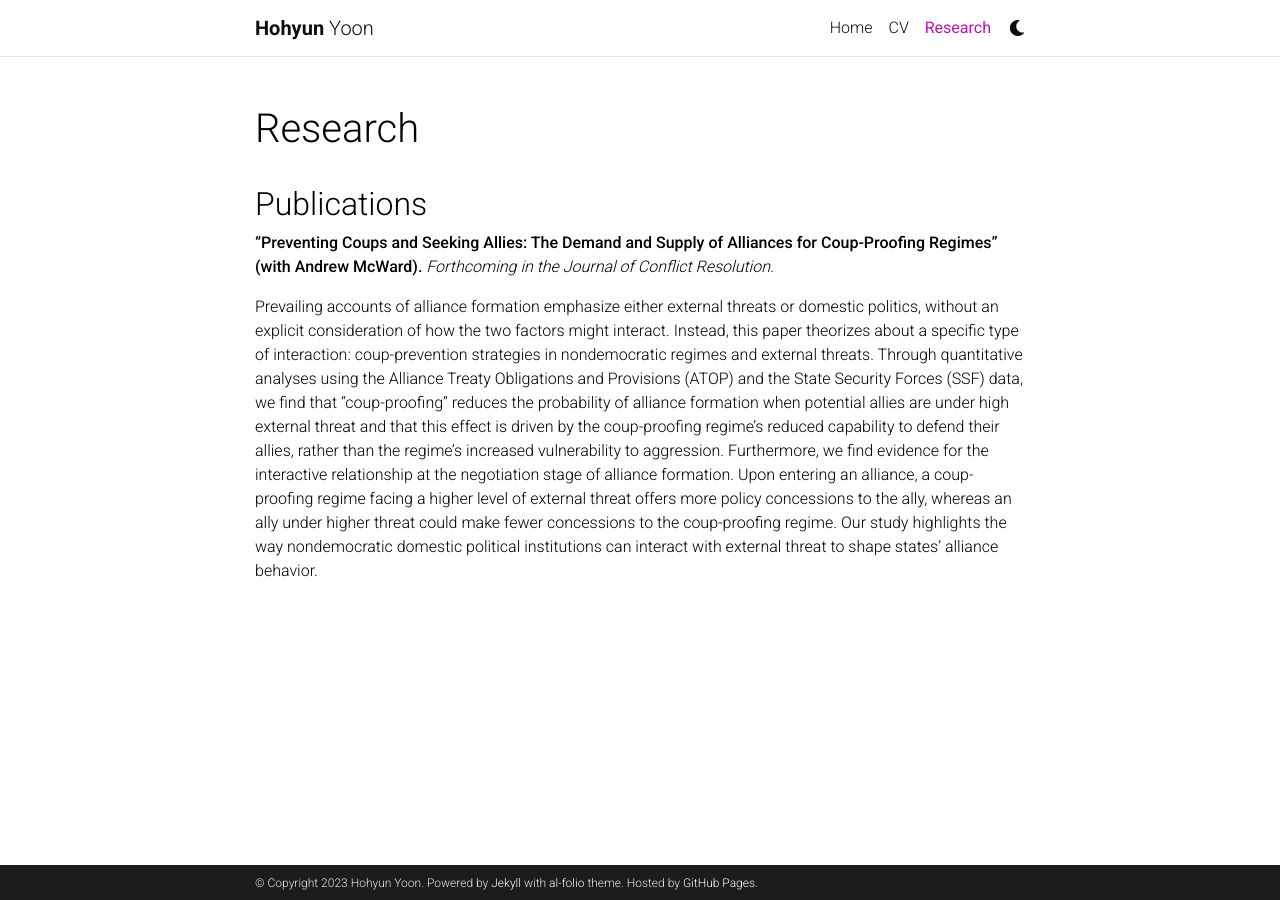
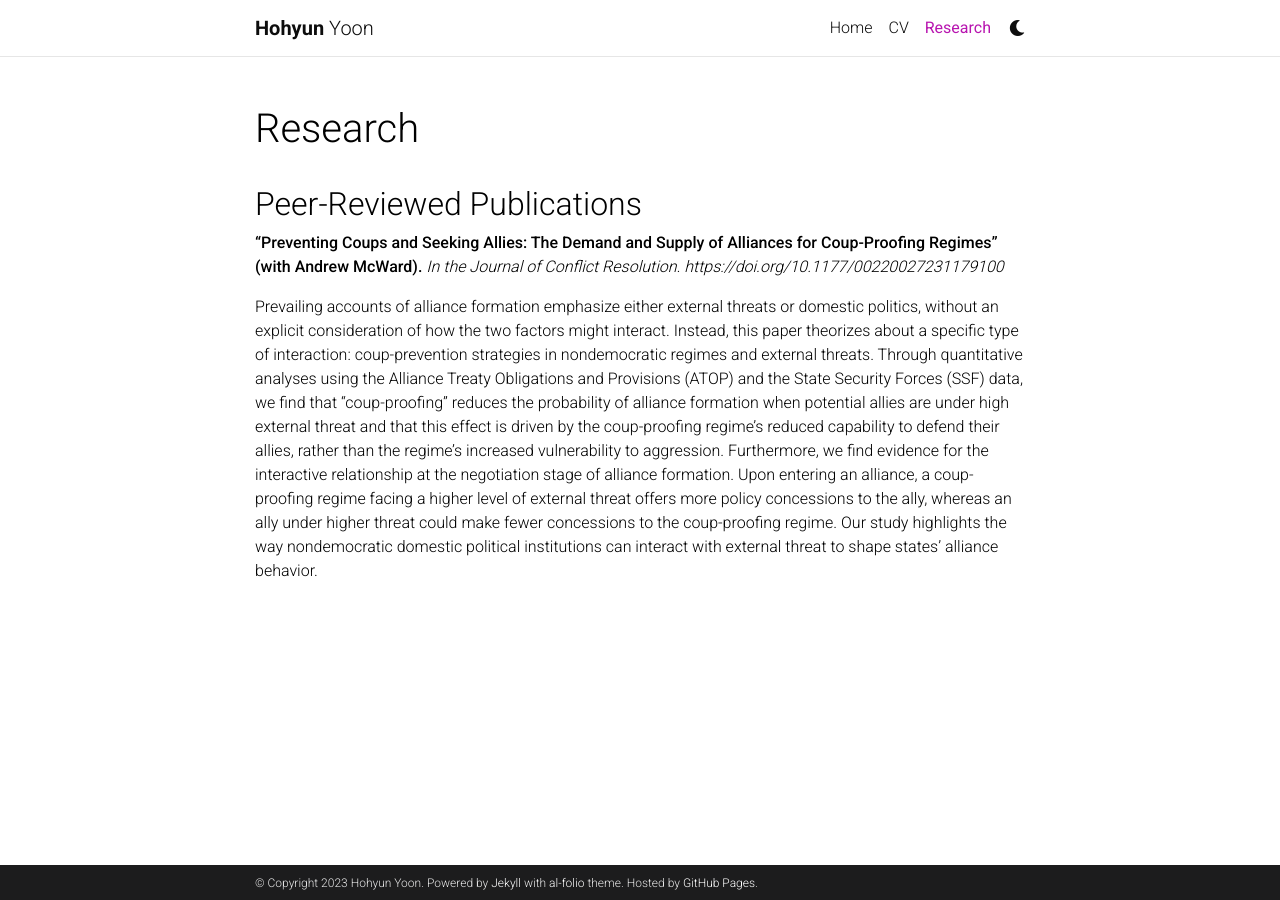
Before and after one commit to hohy-yoon/hohy-yoon.github.io, a Jekyll site: the page built from _pages/publications.md, in a window 1280 px wide. Built offline with Jekyll 4.4.1, drawn with Linux system fonts in a browser that asks for light colours; comment, search, counter and statistics services are not loaded; a style sheet for code colours, icons or effects is not loaded.

Commit message:
Updated publication

```diff
--- a/_pages/publications.md
+++ b/_pages/publications.md
@@ -4,8 +4,8 @@ permalink: /publications/
 title: Research
 nav: true
 ---
-## Publications
+## Peer-Reviewed Publications
 
-__"Preventing Coups and Seeking Allies: The Demand and Supply of Alliances for Coup-Proofing Regimes" (with Andrew McWard).__ _Forthcoming in the Journal of Conflict Resolution._
+__"Preventing Coups and Seeking Allies: The Demand and Supply of Alliances for Coup-Proofing Regimes" (with Andrew McWard).__ _In the Journal of Conflict Resolution. https://doi.org/10.1177/00220027231179100_
 
 Prevailing accounts of alliance formation emphasize either external threats or domestic politics, without an explicit consideration of how the two factors might interact. Instead, this paper theorizes about a specific type of interaction: coup-prevention strategies in nondemocratic regimes and external threats. Through quantitative analyses using the Alliance Treaty Obligations and Provisions (ATOP) and the State Security Forces (SSF) data, we find that "coup-proofing" reduces the probability of alliance formation when potential allies are under high external threat and that this effect is driven by the coup-proofing regime's reduced capability to defend their allies, rather than the regime's increased vulnerability to aggression. Furthermore, we find evidence for the interactive relationship at the negotiation stage of alliance formation. Upon entering an alliance, a coup-proofing regime facing a higher level of external threat offers more policy concessions to the ally, whereas an ally under higher threat could make fewer concessions to the coup-proofing regime. Our study highlights the way nondemocratic domestic political institutions can interact with external threat to shape states' alliance behavior.
```
